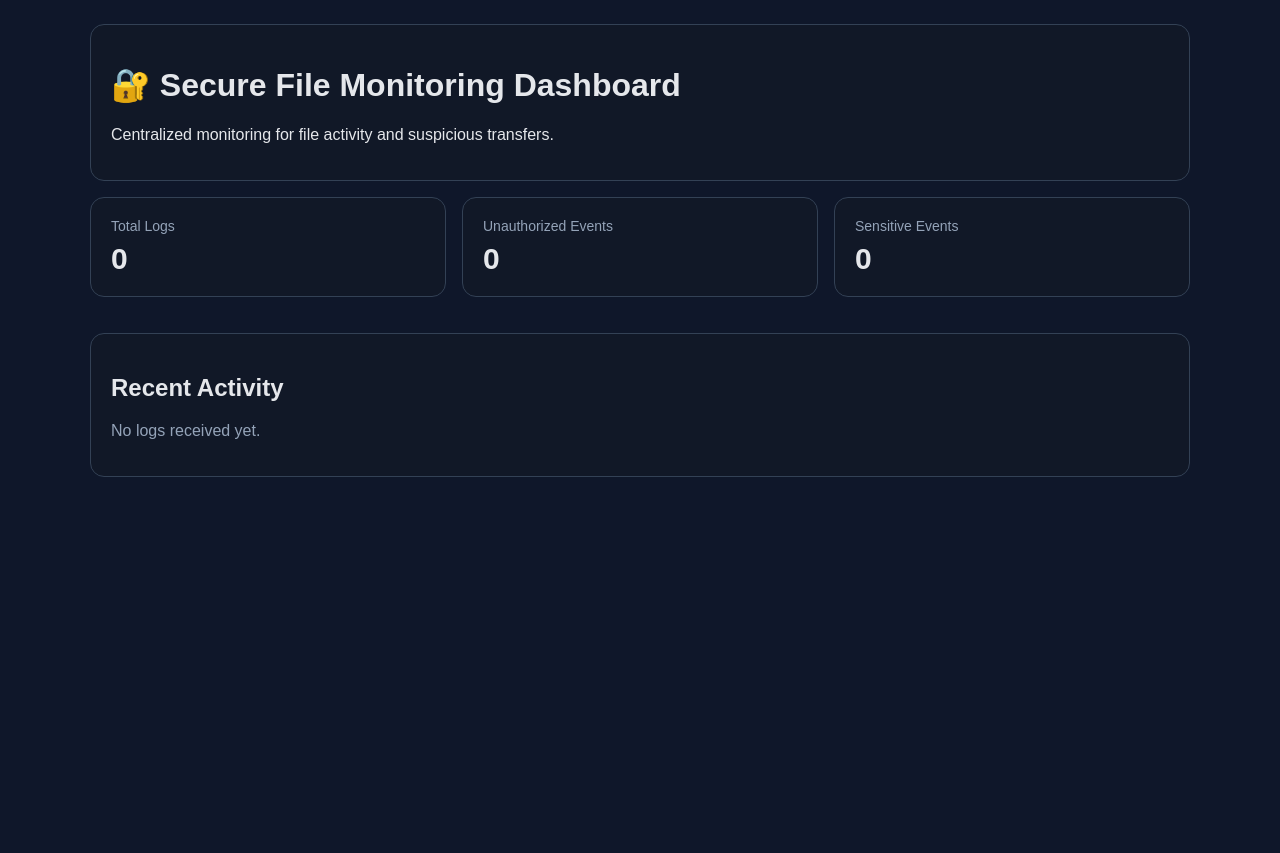
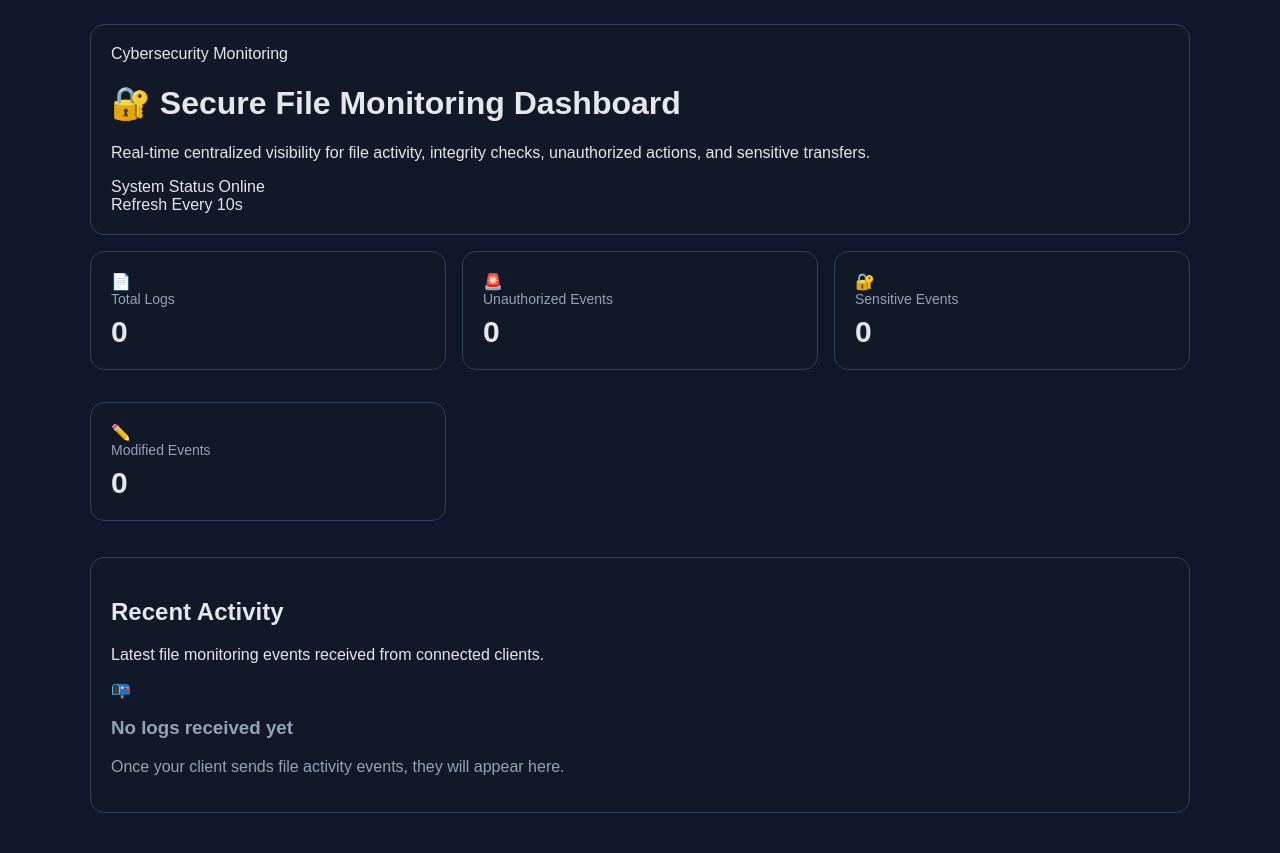
Before and after one commit to siddhantkumbhar107/Secure-file-monitor-system, a Flask app: page / in a window 1280 px wide. Before the commit the page ends 477 px from the top, so only its background shows below. Run offline with Flask 3, Linux system fonts and the light colour scheme.

Commit message:
Update dashboard.html

```diff
--- a/server/templates/dashboard.html
+++ b/server/templates/dashboard.html
@@ -4,48 +4,124 @@
     <meta charset="UTF-8" />
     <meta name="viewport" content="width=device-width, initial-scale=1" />
     <title>Secure File Monitoring Dashboard</title>
+    <meta http-equiv="refresh" content="10" />
     <link rel="stylesheet" href="{{ url_for('static', filename='style.css') }}">
 </head>
 <body>
+    <div class="bg-glow glow-1"></div>
+    <div class="bg-glow glow-2"></div>
+
     <div class="page">
         <header class="hero">
+            <div class="hero-left">
+                <div class="hero-badge">Cybersecurity Monitoring</div>
                 <h1>🔐 Secure File Monitoring Dashboard</h1>
-            <p>Centralized monitoring for file activity and suspicious transfers.</p>
+                <p>
+                    Real-time centralized visibility for file activity, integrity checks,
+                    unauthorized actions, and sensitive transfers.
+                </p>
+            </div>
+            <div class="hero-right">
+                <div class="mini-card">
+                    <span class="mini-label">System Status</span>
+                    <span class="mini-value online">Online</span>
+                </div>
+                <div class="mini-card">
+                    <span class="mini-label">Refresh</span>
+                    <span class="mini-value">Every 10s</span>
+                </div>
+            </div>
         </header>
 
         <section class="stats">
             <div class="stat-card">
+                <div class="stat-icon">📄</div>
+                <div>
                     <div class="stat-title">Total Logs</div>
                     <div class="stat-value">{{ total_logs }}</div>
                 </div>
-            <div class="stat-card">
+            </div>
+
+            <div class="stat-card warning">
+                <div class="stat-icon">🚨</div>
+                <div>
                     <div class="stat-title">Unauthorized Events</div>
                     <div class="stat-value">{{ unauthorized_count }}</div>
                 </div>
-            <div class="stat-card">
+            </div>
+
+            <div class="stat-card info">
+                <div class="stat-icon">🔐</div>
+                <div>
                     <div class="stat-title">Sensitive Events</div>
                     <div class="stat-value">{{ sensitive_count }}</div>
+                </div>
+            </div>
+
+            <div class="stat-card accent">
+                <div class="stat-icon">✏️</div>
+                <div>
+                    <div class="stat-title">Modified Events</div>
+                    <div class="stat-value">{{ modified_count }}</div>
+                </div>
             </div>
         </section>
 
         <section class="logs-section">
+            <div class="section-top">
+                <div>
                     <h2>Recent Activity</h2>
+                    <p>Latest file monitoring events received from connected clients.</p>
+                </div>
+            </div>
 
             {% if not logs %}
                 <div class="empty-state">
-                    <p>No logs received yet.</p>
+                    <div class="empty-icon">📭</div>
+                    <h3>No logs received yet</h3>
+                    <p>Once your client sends file activity events, they will appear here.</p>
                 </div>
             {% else %}
+                <div class="log-list">
                     {% for log in logs %}
                         <div class="log-card">
-                        <p><b>Event:</b> {{ log.get('event', 'N/A') }}</p>
-                        <p><b>File:</b> {{ log.get('file', '') }}</p>
-                        <p><b>User:</b> {{ log.get('user', '') }}</p>
-                        <p><b>Status:</b> {{ log.get('status', '') }}</p>
-                        <p><b>Hash:</b> {{ log.get('hash', '') }}</p>
-                        <p><b>Timestamp:</b> {{ log.get('timestamp', '') }}</p>
+                            <div class="log-top">
+                                <div class="log-badges">
+                                    <span class="event-badge">{{ log.get('event', 'N/A') }}</span>
+
+                                    {% if log.get('status', 'AUTHORIZED') == 'UNAUTHORIZED' %}
+                                        <span class="status-badge danger">UNAUTHORIZED</span>
+                                    {% else %}
+                                        <span class="status-badge success">{{ log.get('status', 'AUTHORIZED') }}</span>
+                                    {% endif %}
+
+                                    {% if log.get('sensitive', False) %}
+                                        <span class="status-badge sensitive">SENSITIVE</span>
+                                    {% endif %}
+                                </div>
+
+                                <div class="timestamp">{{ log.get('timestamp', '') }}</div>
+                            </div>
+
+                            <div class="log-grid">
+                                <div class="log-item wide">
+                                    <span class="label">File Path</span>
+                                    <span class="value break">{{ log.get('file', '') }}</span>
+                                </div>
+
+                                <div class="log-item">
+                                    <span class="label">User</span>
+                                    <span class="value">{{ log.get('user', '') }}</span>
+                                </div>
+
+                                <div class="log-item">
+                                    <span class="label">Hash</span>
+                                    <span class="value break">{{ log.get('hash', '') }}</span>
+                                </div>
+                            </div>
                         </div>
                     {% endfor %}
+                </div>
             {% endif %}
         </section>
     </div>
```
Lines whose indentation alone changed are shown as unchanged.
